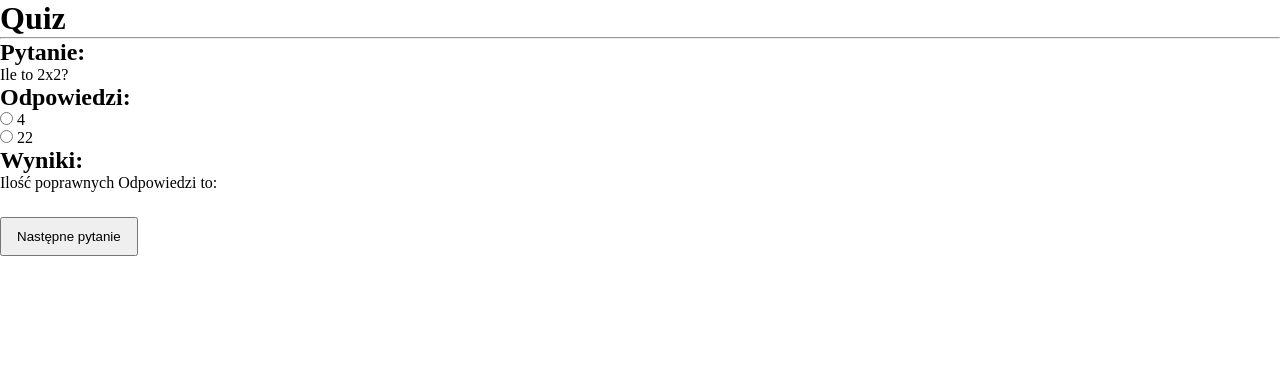
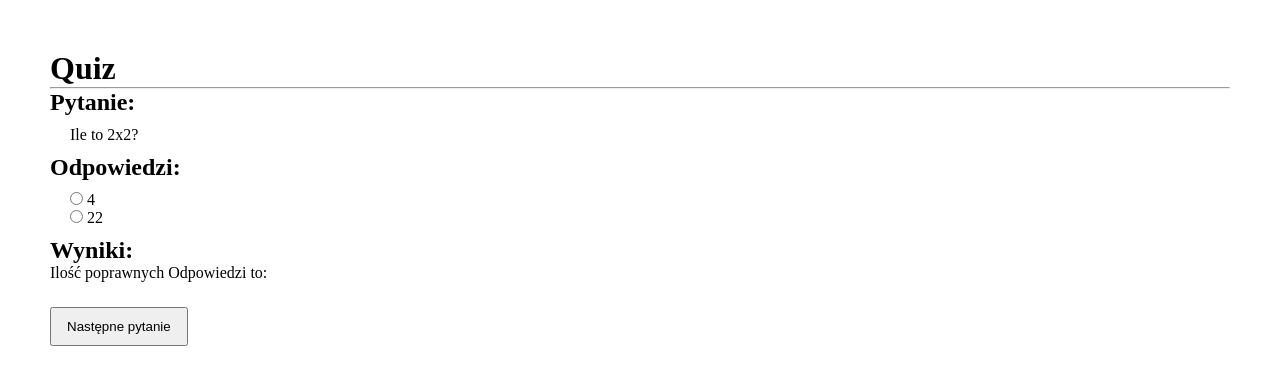
Before and after one commit to qkiczw/4weeksjs, a website: page 06 project - OOP Quiz/index.html in a window 1280 px wide. Drawn offline with Linux system fonts and the light colour scheme.

Commit message:
Add some bacis styles.

```diff
--- a/06 project - OOP Quiz/styles.css
+++ b/06 project - OOP Quiz/styles.css
@@ -8,3 +8,16 @@ button {
   margin-top: 25px;
   padding: 10px 15px;
 }
+
+.app-container {
+  margin: 50px;
+}
+
+.question__container,
+.answers__container {
+  margin: 10px 20px;
+}
+
+.answers__container {
+  list-style: none;
+}
```
